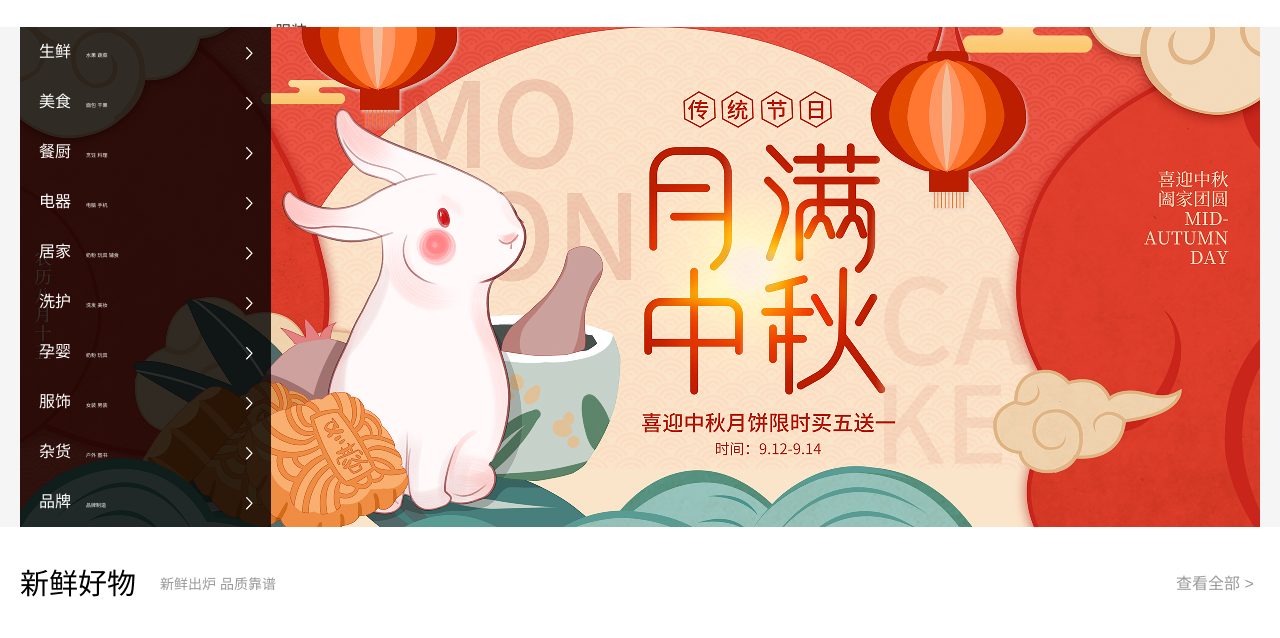
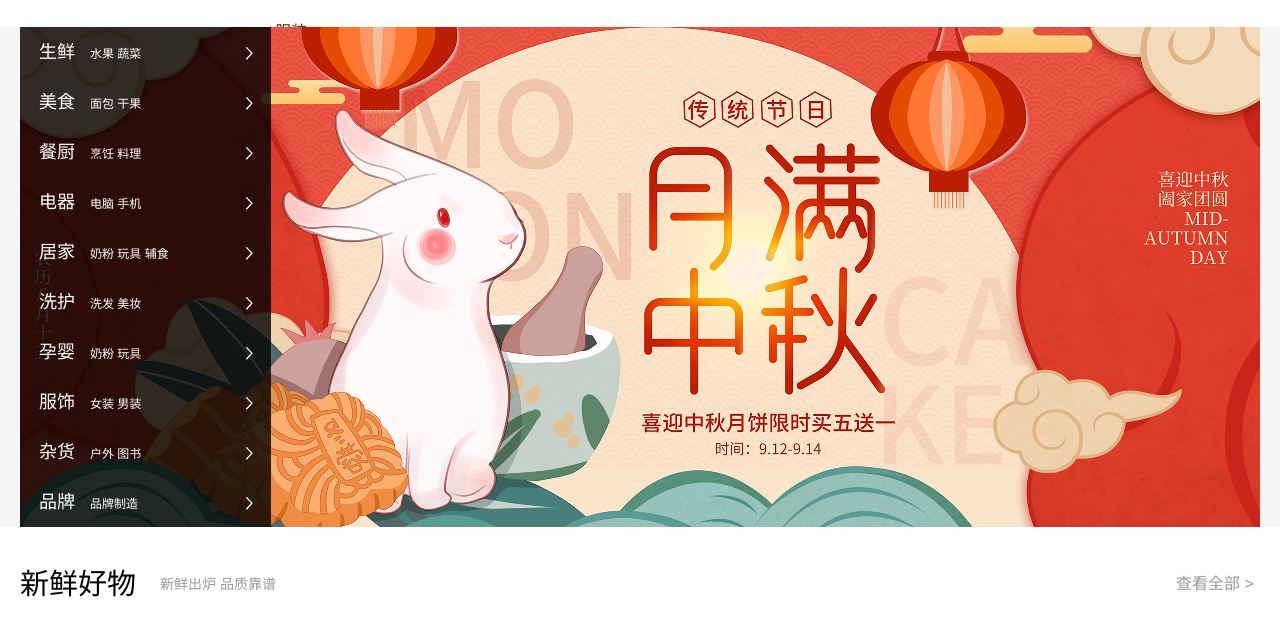
Before and after one commit to wyycandoit/web_project, a plain HTML site: page index.html in a window 1280 px wide. Shown: the part 155-793 px from the top of the page. Drawn offline with Linux system fonts and the light colour scheme.

Commit message:
Add files via upload

```diff
--- a/style.css
+++ b/style.css
@@ -184,7 +184,7 @@ div.banner ul li {
 
 div.banner ul li a {
     font-weight: 400;
-    font-size: 16px;
+    font-size: 18px;
     color: #fff;
 
 }
@@ -194,7 +194,7 @@ div.banner ul li a span {
     display: inline-block;
     height: 50px;
     line-height: 50px;
-    font-size: 5px;
+    font-size: 12px;
 }
 
 div.banner ul li a span.gt {
```
